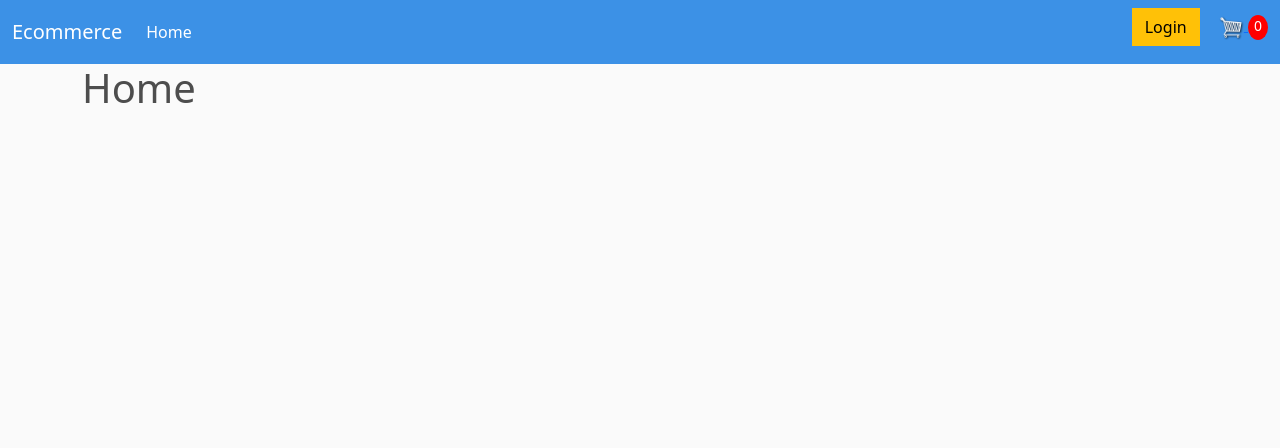
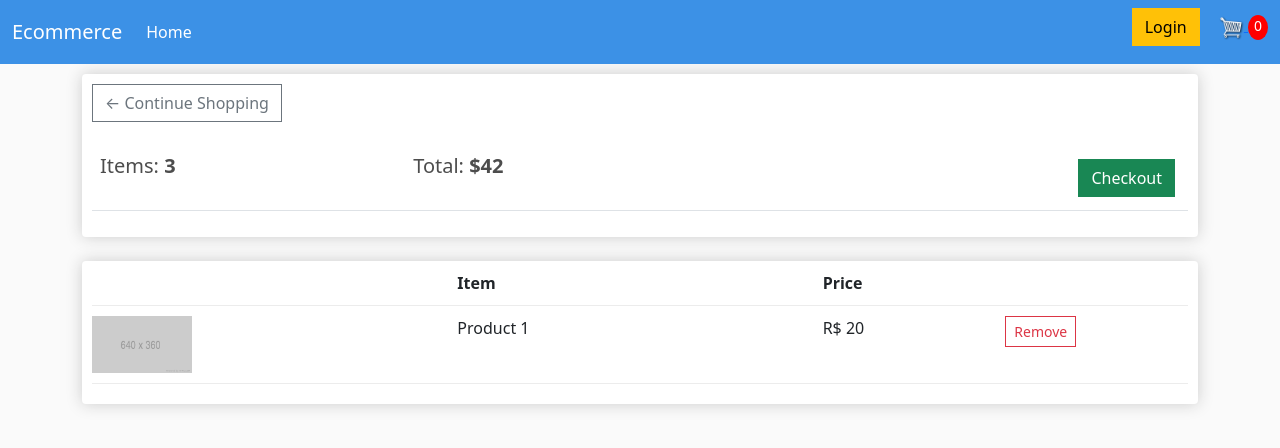
Before and after one commit to montalvas/game-ecommerce, a Django app: page /cart/ in a window 1280 px wide. Shown: the top 448 px of the page. Run offline with Django 4.2, Linux system fonts and the light colour scheme; lists and menus that the app fills with data are empty.

Commit message:
add cart style

```diff
--- a/store/templates/store/cart.html
+++ b/store/templates/store/cart.html
@@ -2,6 +2,40 @@
 {% load static %}
 
 {% block content %}
-<h1>Home</h1>
+<div class="row">
+    <div class="col-lg-12">
+        <div class="box-element mb-4">
+            <a class="btn btn-outline-secondary" href="{% url 'store:home' %}">&#x2190; Continue Shopping</a>
+
+            <table class="table mt-4">
+                <tr>
+                    <th><h5>Items: <strong>3</strong></h5></th>
+                    <th><h5>Total:<strong> $42</strong></h5></th>
+                    <th>
+                        <a  style="float:right; margin:5px;" class="btn btn-success" href="{% url 'store:checkout' %}">Checkout</a>
+                    </th>
+                </tr>
+            </table>
+        </div><!--box element-->
+
+        <div class="box-element">
+            <div class="cart-row">
+                <div style="flex:2"></div>
+                <div style="flex:2"><strong>Item</strong></div>
+                <div style="flex:1"><strong>Price</strong></div>
+                <div style="flex:1"><strong></strong></div>
+            </div>
+
+            <div class="cart-row">
+                <div style="flex:2"><img class="row-image" src="{% static 'images/placeholder.png' %}"></div>
+                <div style="flex:2"><p>Product 1</p></div>
+                <div style="flex:1"><p>R$ 20</p></div>
+                <div style="flex:1">
+                    <a class="btn btn-outline-danger btn-sm" href="#">Remove</a>
+                </div>
+            </div>
+        </div>
+    </div>
+</div>
 
 {% endblock content %}
```
Also changed, not shown: static/images/arrow-down.png (added), static/images/arrow-up.png (added).
